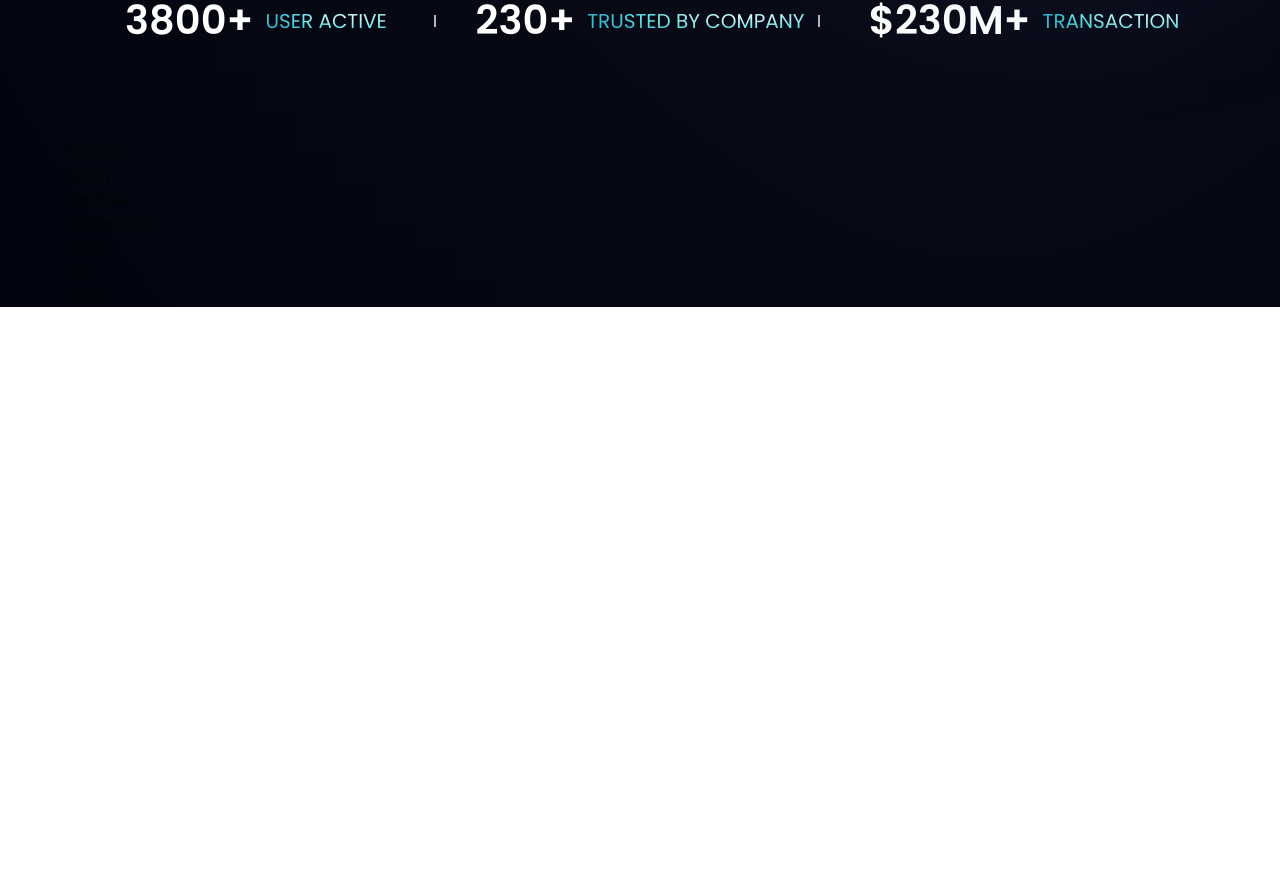
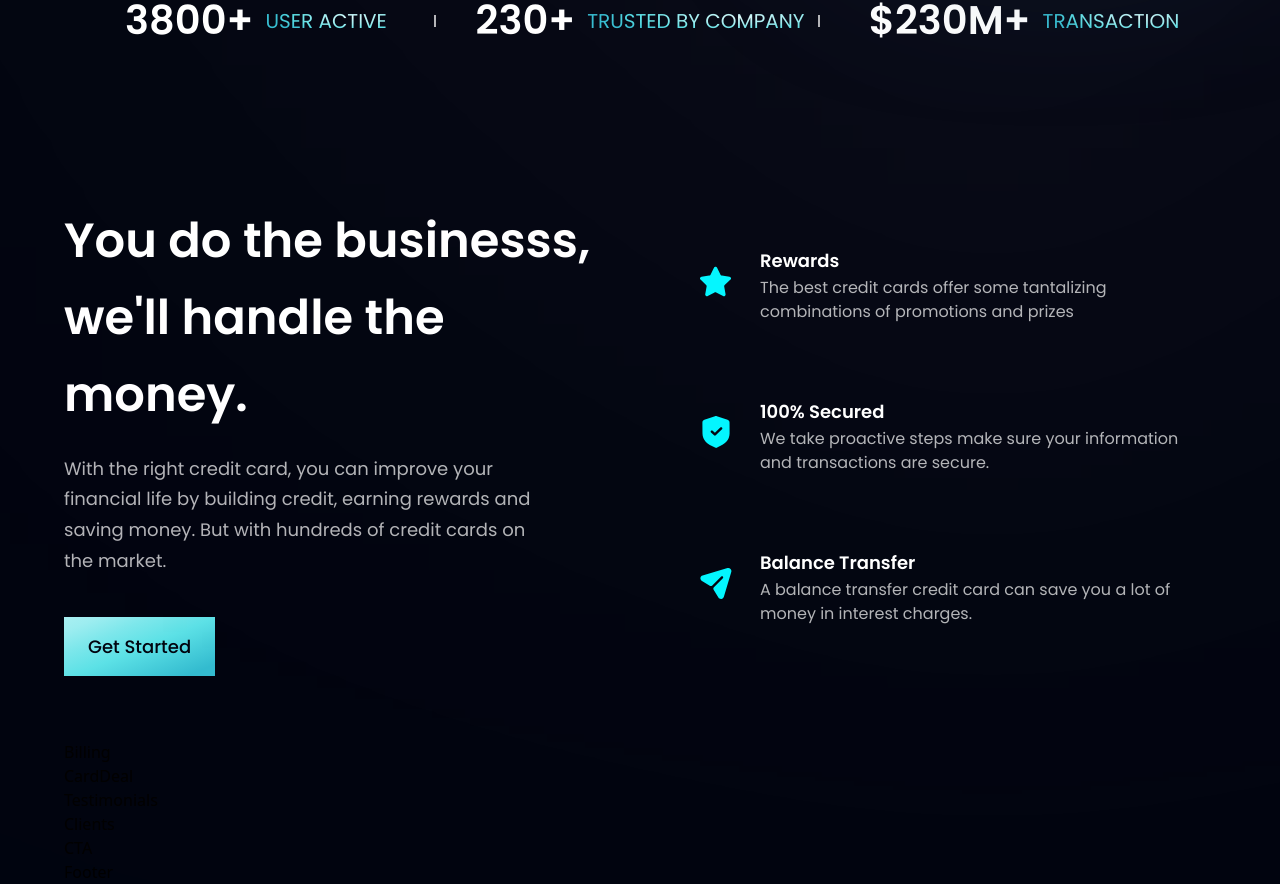
Before and after one commit to csk6314/bank_modern_app, a React (Vite) app: page / in a window 1280 px wide. Shown: the part 806-1690 px from the top of the page. Before the commit the page ends 1113 px from the top, so only its background shows below. Built offline with nearby package versions, Linux system fonts and the light colour scheme.

Commit message:
business section

```diff
--- a/src/components/Business.jsx
+++ b/src/components/Business.jsx
@@ -1,7 +1,49 @@
-import React from "react";
+import { features } from "../constants";
+import styles, { layout } from "../styles";
+import Button from "./Button";
+
+const FeatureCard = ({ icon, title, content, index }) => (
+  <div
+    className={`flex rounded-[20px] p-6 ${
+      index !== features.length - 1 ? "mb-6" : "mb-0"
+    } feature-card`}
+  >
+    <div className={`h-[64px] w-[64px] rounded-full ${styles.flexCenter}`}>
+      <img src={icon} alt="icon" className="h-1/2 w-1/2 object-contain" />
+    </div>
+    <div className="ml-3 flex flex-1 flex-col">
+      <h4 className="mb-1 font-poppins text-[18px] font-semibold leading-[23px] text-white">
+        {title}
+      </h4>
+      <p className="mb-1 font-poppins text-[16px] font-normal leading-[24px] text-dimWhite">
+        {content}
+      </p>
+    </div>
+  </div>
+);
 
 const Business = () => {
-  return <div>Business</div>;
+  return (
+    <section id="features" className={layout.section}>
+      <div className={layout.sectionInfo}>
+        <h2 className={styles.heading2}>
+          You do the businesss, <br className="hidden sm:block" />
+          we'll handle the money.
+        </h2>
+        <p className={`${styles.paragraph} mt-5 max-w-[470px]`}>
+          With the right credit card, you can improve your financial life by
+          building credit, earning rewards and saving money. But with hundreds
+          of credit cards on the market.
+        </p>
+        <Button text="Get Started" styles="mt-10" />
+      </div>
+      <div className={`${layout.sectionImg} flex-col`}>
+        {features.map((feature, idx) => (
+          <FeatureCard key={feature.id} {...feature} index={idx} />
+        ))}
+      </div>
+    </section>
+  );
 };
 
 export default Business;
--- a/src/components/Button.jsx
+++ b/src/components/Button.jsx
@@ -1,7 +1,14 @@
 import React from "react";
 
-const Button = () => {
-  return <div>Button</div>;
+const Button = ({ styles, text }) => {
+  return (
+    <button
+      type="button"
+      className={`bg-blue-gradient py-4 px-6 font-poppins text-[18px] font-medium text-primary outline-none ${styles}`}
+    >
+      {text}
+    </button>
+  );
 };
 
 export default Button;
```
